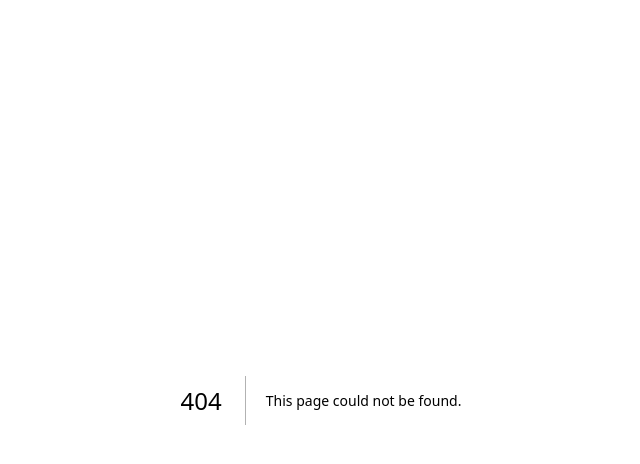
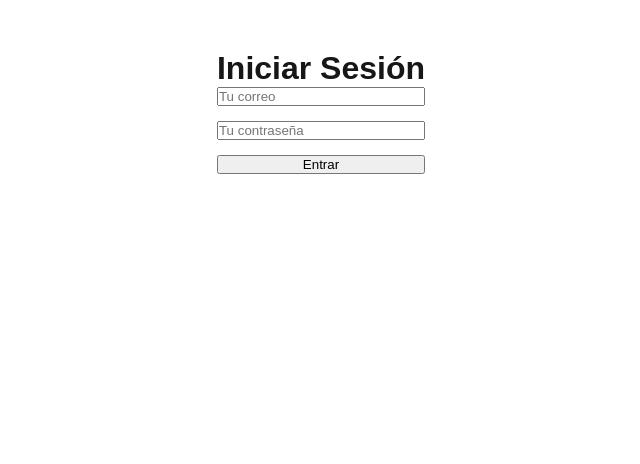
Before and after one commit to HAEN23/ArtBlock-proyecto-fronted, a Next.js app: page /subir in a window 1280 px wide. Before the commit this address had no page. Shown: the top 464 px of the page, without its empty margins (319-959 px from the left). Built offline with nearby package versions, Linux system fonts and the light colour scheme.

Commit message:
Cambios subidos

```diff
--- /dev/null
+++ b/src/app/subir/page.tsx
@@ -0,0 +1,51 @@
+"use client"; // Obligatorio en Next.js para usar formularios y localStorage
+
+import { useState } from "react";
+
+export default function Login() {
+  const [email, setEmail] = useState("");
+  const [password, setPassword] = useState("");
+
+  const iniciarSesion = async (e: React.FormEvent) => {
+    e.preventDefault(); // Evita que la página recargue al dar enter
+
+    const respuesta = await fetch(`${process.env.NEXT_PUBLIC_API_URL}/auth/login`, {
+      method: 'POST',
+      headers: { 'Content-Type': 'application/json' },
+      body: JSON.stringify({ email, password })
+    });
+
+    const datos = await respuesta.json();
+
+    if (datos.exito) {
+      localStorage.setItem('tokenArtBlock', datos.token);
+      alert('¡Bienvenido a ArtBlock!');
+      // Aquí después lo enviaremos a su perfil o al feed
+    } else {
+      alert(datos.mensaje); // "Credenciales inválidas"
+    }
+  };
+
+  return (
+    <div style={{ padding: '50px', maxWidth: '400px', margin: '0 auto' }}>
+      <h1>Iniciar Sesión</h1>
+      <form onSubmit={iniciarSesion} style={{ display: 'flex', flexDirection: 'column', gap: '15px' }}>
+        <input
+          type="email"
+          placeholder="Tu correo"
+          value={email}
+          onChange={(e) => setEmail(e.target.value)}
+          required
+        />
+        <input
+          type="password"
+          placeholder="Tu contraseña"
+          value={password}
+          onChange={(e) => setPassword(e.target.value)}
+          required
+        />
+        <button type="submit">Entrar</button>
+      </form>
+    </div>
+  );
+}
```
Also changed, not shown: src/app/login/page.tsx (+51 -7 lines).
